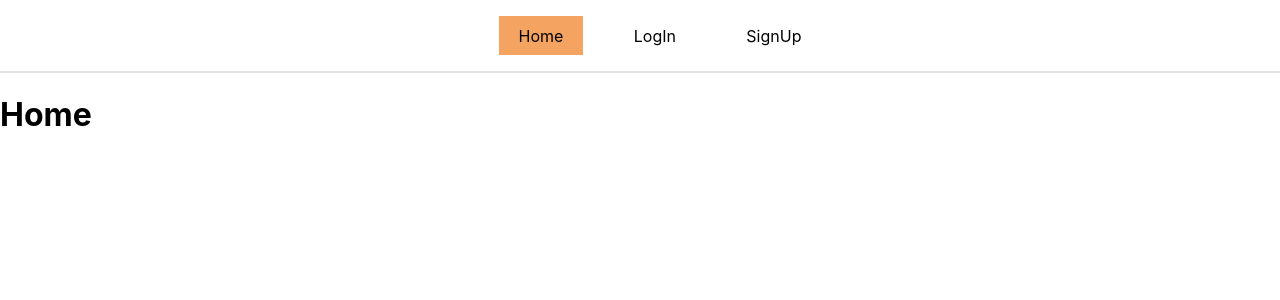
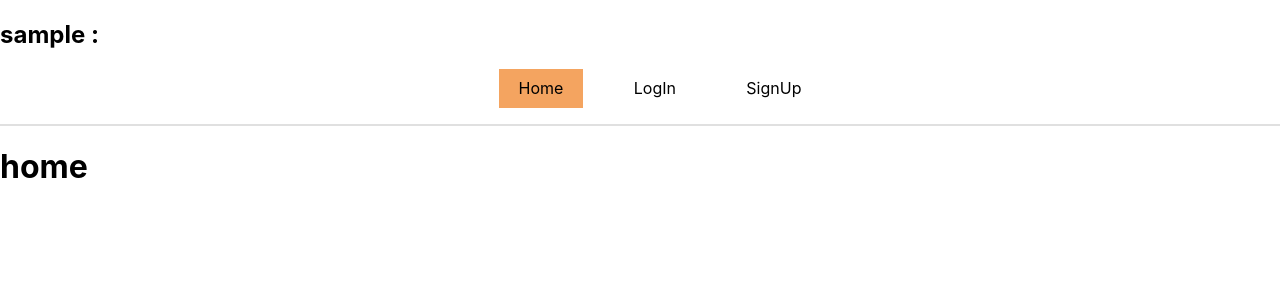
Before and after one commit to JuanCarlosNu/advanced-api, a React (Create React App) app: page /home in a window 1280 px wide. Shown: the top 300 px of the page. Built offline with nearby package versions, Linux system fonts and the light colour scheme; sample sign-in values are in the browser's storage.

Commit message:
use token to display user's name at the navbar

```diff
--- a/src/components/Home/Home.js
+++ b/src/components/Home/Home.js
@@ -1,7 +1,9 @@
 import React from "react";
 
 const Home = () => {
-  return <h1>Home</h1>;
-};
+  return (
+    <h1>home</h1>
+)
+  };
 
 export default Home;
--- a/src/components/Navbar/Navbar.js
+++ b/src/components/Navbar/Navbar.js
@@ -1,11 +1,25 @@
 import React from "react";
 import { NavLink } from "react-router-dom";
 import "./Navbar.css";
+import decode from 'jwt-decode'
 
 const Navbar = () => {
+let name;
+
+  try{
+    const token = localStorage.getItem('token')
+     name = decode(token) }
+     catch(error){
+
+     }
+
+
+
+
   return (
     <nav>
-      <ul className="list">
+      <h1>{name && name.username + " " + ":"} </h1>
+         <ul className="list">
         <li className="item">
           <NavLink className="link" to="/home">
             Home
--- a/src/components/Signup/Signup.js
+++ b/src/components/Signup/Signup.js
@@ -33,7 +33,9 @@ const Signup = () => {
     //console.log(user)
 
     // create a user and send it to the api/DB
-    await axios.post('/register', user) // done!
+    await axios.post('/register', user);
+
+    window.location = '/login'
   };
 
   return (
```
